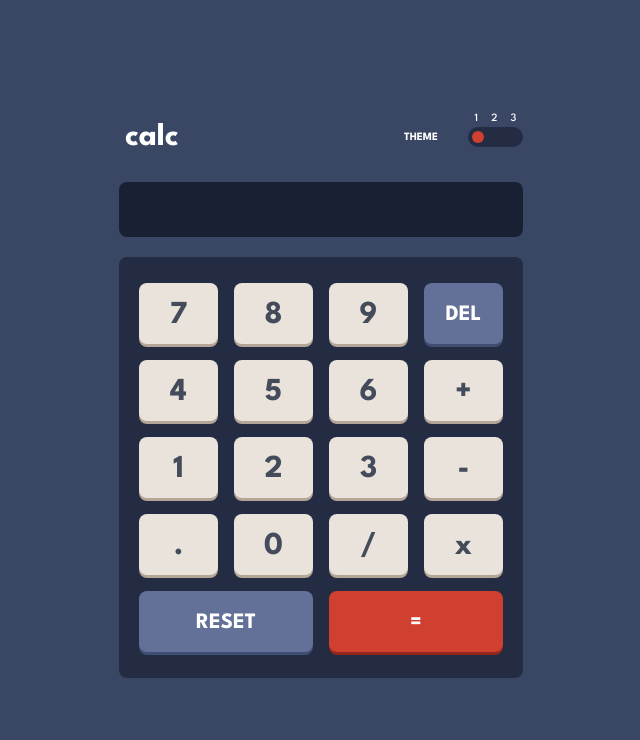
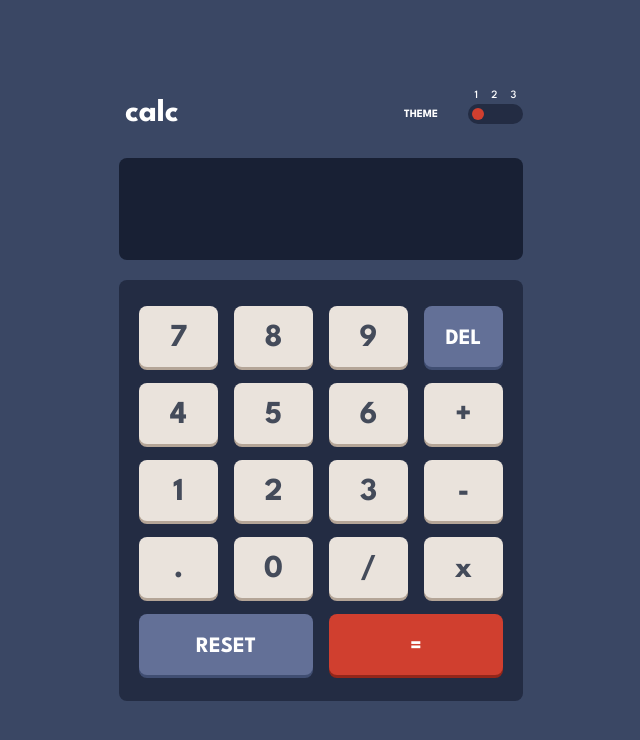
Before and after one commit to lulek1410/Calculator, a React (Vite) app: page / in a window 1280 px wide. Shown: the top 740 px of the page, without its empty margins (319-959 px from the left). Built offline with nearby package versions, Linux system fonts and the light colour scheme.

Commit message:
fix screen shrinking when nothing displayed

```diff
--- a/src/components/Screen/Screen.tsx
+++ b/src/components/Screen/Screen.tsx
@@ -3,6 +3,7 @@ import { useAppSelector } from "hooks/useAppSelector";
 
 const StyledScreen = styled.div`
 	background-color: var(--screen-bg);
+	height: 102px;
 	padding: 32px 20px 23px 20px;
 	border-radius: 8px;
 
```
